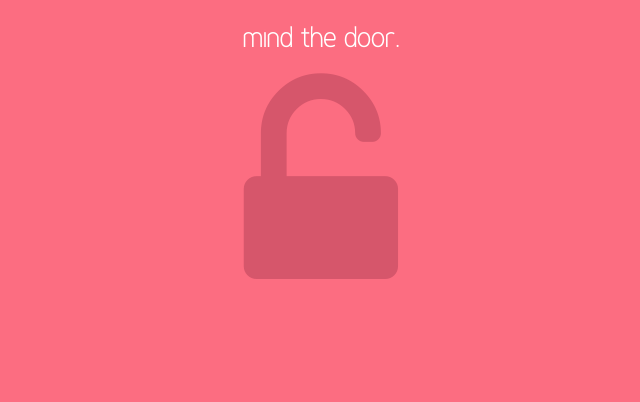
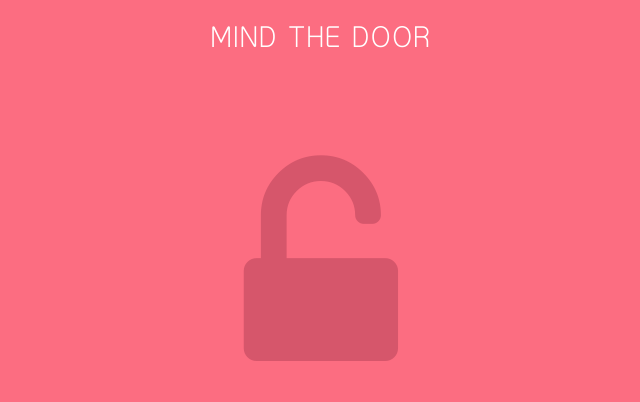
Before and after one commit to nmoya/mind-the-door, a plain HTML site: page index.html in a window 1280 px wide. Shown: the whole page, without its empty margins (319-959 px from the left). Drawn offline with Linux system fonts and the light colour scheme.

Commit message:
animation fade load, position div text

```diff
--- a/css/style.css
+++ b/css/style.css
@@ -33,11 +33,27 @@ h1{
 	font-size: 1.6em;
 	color: #fff;
 	text-align: center;
+	letter-spacing: 0.1em;
+	padding-bottom: 8%;
 }
 
 p{
 	text-align: center;
+	-webkit-animation: fadein 3s; /* Safari and Chrome */
+       -moz-animation: fadein 3s; /* Firefox */
 }
+
+@keyframes fadein {
+    from { opacity: 0; }
+    to   { opacity: 1; }
+}
+
+/* Firefox */
+@-moz-keyframes fadein {
+    from { opacity: 0; }
+    to   { opacity: 1; }
+}
+
 
 #main-screen{
 	margin-top: 0px;
@@ -65,3 +81,8 @@ p{
 	font-size: 18em;
 	color: #4ca5a0;
 }
+
+.title-space{
+	width: 100%;
+	height: 15%;
+}
--- a/index.html
+++ b/index.html
@@ -13,7 +13,10 @@
 
 		<section role="region" id="main-screen">
 			<header>
-				<h1>mind the door.</h1>
+				<div class="title-space">
+					<h1>MIND THE DOOR</h1>
+				</div>
+
 				<p>
 					<button id="btn-lock-door"><i class="fa fa-unlock-alt icon-lock-open"></i></button>
 				</p>
@@ -23,7 +26,9 @@
 
 		<section role="region" id="door-locked-screen">
 			<header>
-				<h1>don't mind the door.</h1>
+				<div class="title-space">
+					<h1>DON'T MIND THE DOOR</h1>
+				</div>
 				<p>
 					<button id="btn-come-back-home"><i class="fa fa-lock icon-lock-close"></i></button>
 				</p>
```
